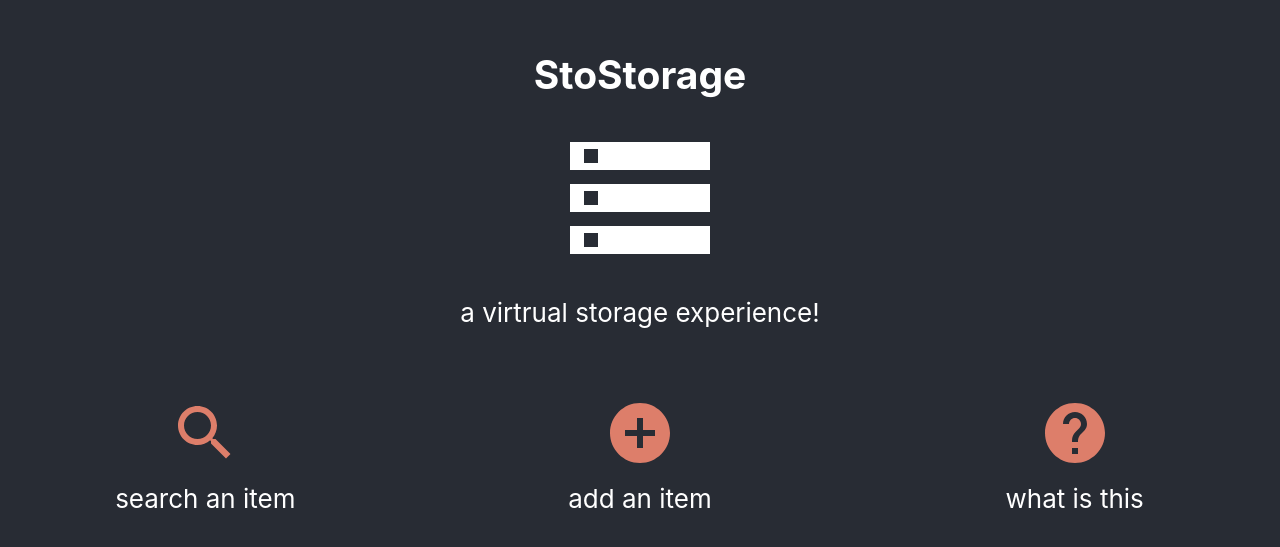
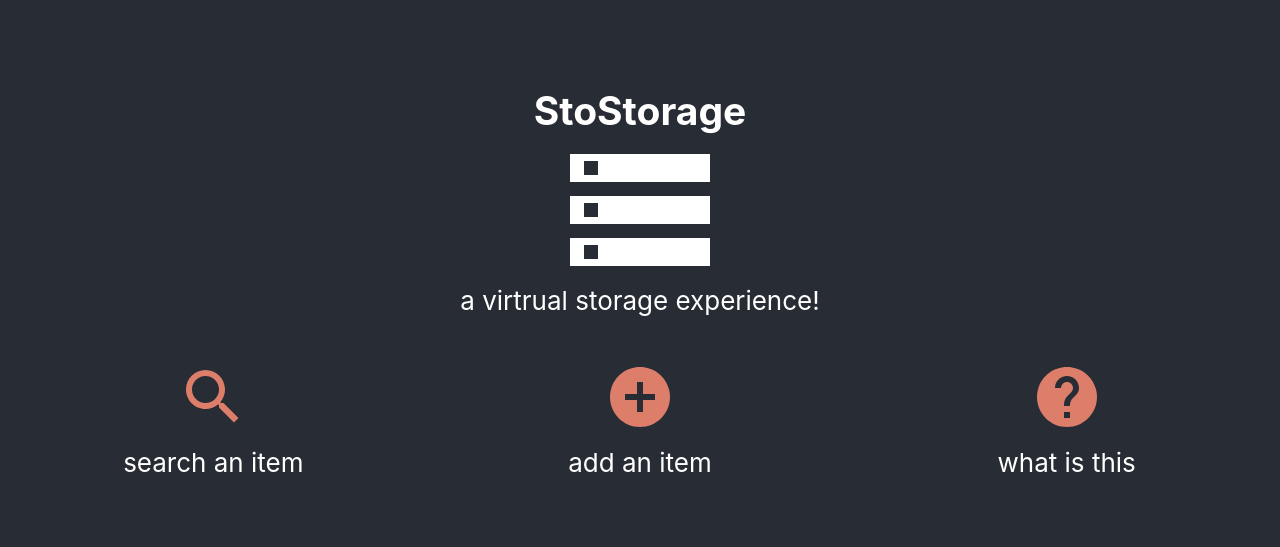
Before and after one commit to hannahdettmann/stoStow, a React (Create React App) app: page / in a window 1280 px wide. Shown: the part 121-668 px from the top of the page. Built offline with nearby package versions, Linux system fonts and the light colour scheme.

Commit message:
fixed spacing issue

```diff
--- a/src/components/homepage.js
+++ b/src/components/homepage.js
@@ -5,19 +5,18 @@ import StorageIcon from '@material-ui/icons/Storage';
 import SearchIcon from '@material-ui/icons/Search';
 import AddCircleOutlinedIcon from '@material-ui/icons/AddCircleOutlined';
 import HelpOutlinedIcon from '@material-ui/icons/HelpOutlined';
-import { Link } from 'react-router-dom';
+import { Link } from 'react-router-dom'
 import '../css/App.css';
-import Nav from './nav';
 
 function Homepage() {
   return (
     <div className="App">
       <header className="App-header">
-      <Grid container spacing={3}>
+      <Grid container spacing={0}>
       <Grid item xs={12}>
         <h2>
             StoStorage
-        </h2>
+          </h2>
           <br />
         </Grid>
 
@@ -52,14 +51,13 @@ function Homepage() {
         </Grid>
 
         <Grid item xs={4}>
-            <Link to="/report">
+            <Link to="/about">
         <IconButton aria-label="add" color="secondary">
           <HelpOutlinedIcon className="med_icon" />
         </IconButton>
         </Link>
           <p>what is this</p>
         </Grid>
-
         </Grid>
       </header>
     </div>
```
